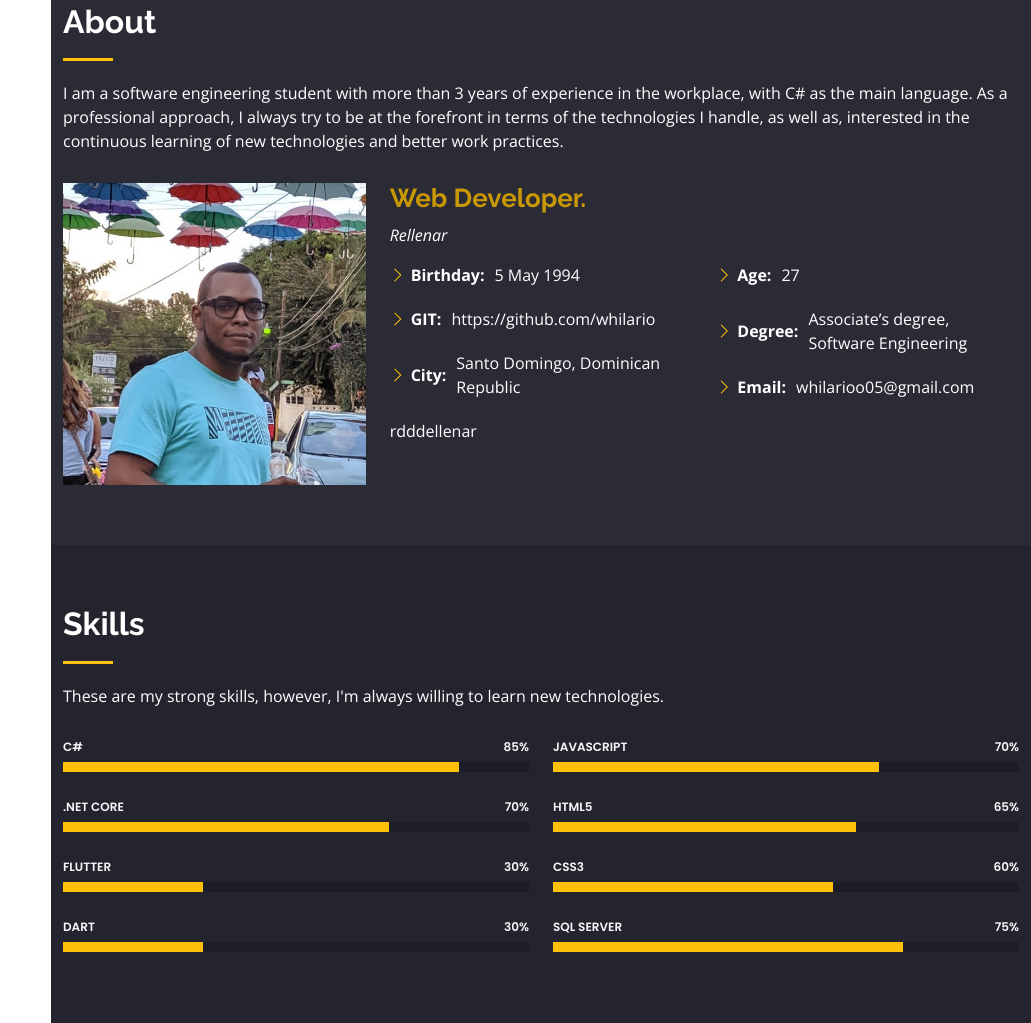
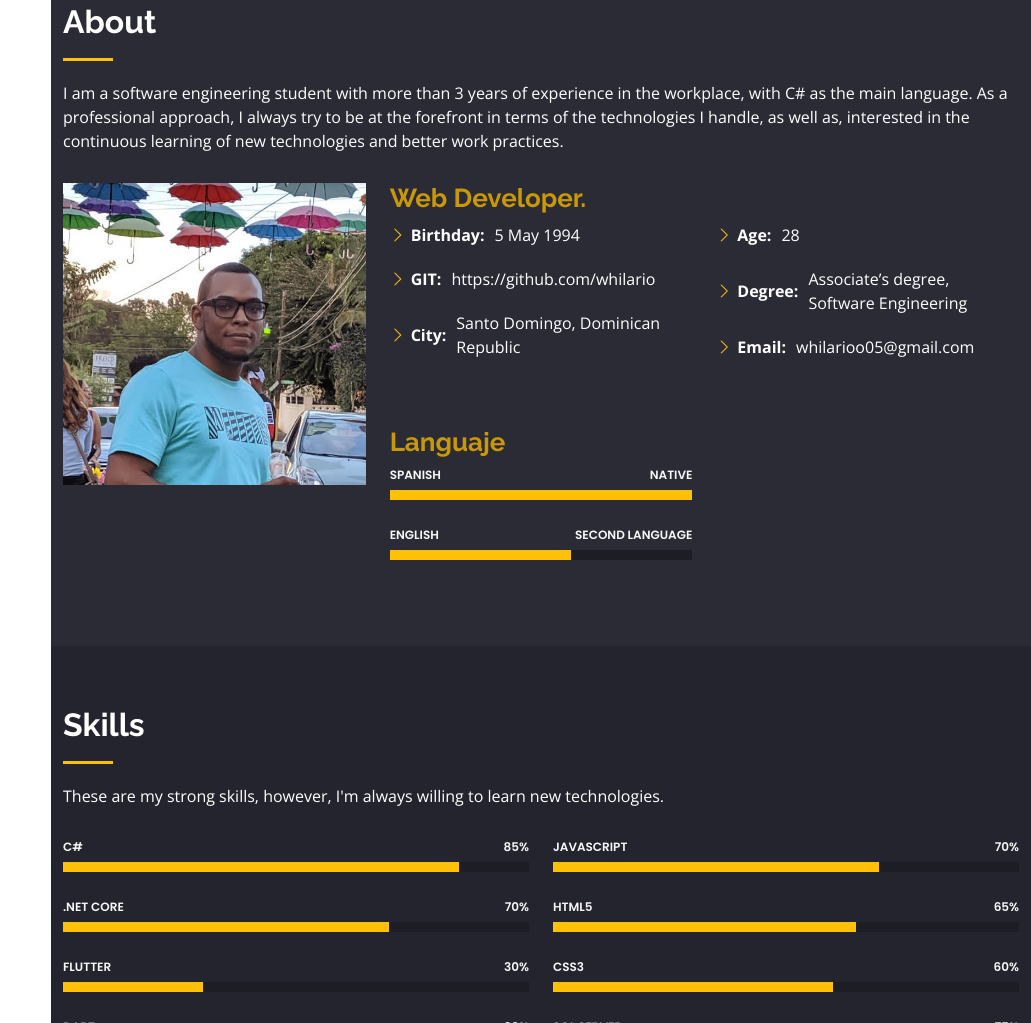
Before and after one commit to whilario/Portafolio, a plain HTML site: page index.html in a window 1280 px wide. Shown: the part 857-1880 px from the top of the page, without its empty margins (249-1280 px from the left). Drawn offline with nearby package versions, Linux system fonts and the light colour scheme.

Commit message:
se agregaron las barras de idiomas y se modifico el css de la misma

```diff
--- a/assets/css/style.css
+++ b/assets/css/style.css
@@ -328,6 +328,42 @@ section {
 .about .content p:last-child {
   margin-bottom: 0;
 }
+/*--------------------------------------------------------------
+# Languaje bars
+--------------------------------------------------------------*/
+
+.about .progress {
+  height: 60px;
+  display: block;
+  background: none;
+  border-radius: 0;
+}
+.about .progress .skill {
+  padding: 0;
+  margin: 0 0 6px 0;
+  text-transform: uppercase;
+  display: block;
+  font-weight: 600;
+  font-family: "Poppins", sans-serif;
+  color: #f7f7f7;
+}
+.about .progress .skill .val {
+  float: right;
+  font-style: normal;
+}
+.about .progress-bar-wrap {
+  background: #1d1d25;
+  height: 10px;
+}
+.about .progress-bar {
+  width: 1px;
+  height: 10px;
+  transition: 0.9s;
+  background-color: #FFC107;
+}
+
+/*-------------------------------*/
+
 
 /*--------------------------------------------------------------
 # Akills
--- a/index.html
+++ b/index.html
@@ -93,9 +93,7 @@
 
           <div class="col-lg-8 pt-4 pt-lg-0 content" data-aos="fade-left">
             <h3> Web Developer.</h3>
-            <p class="fst-italic">
-              Rellenar
-            </p>
+
             <div class="row">
               <div class="col-lg-6">
                 <ul>
@@ -106,21 +104,39 @@
               </div>
               <div class="col-lg-6">
                 <ul>
-                  <li><i class="bi bi-chevron-right"></i> <strong>Age:</strong> <span>27</span></li>
+                  <li><i class="bi bi-chevron-right"></i> <strong>Age:</strong> <span>28</span></li>
                   <li><i class="bi bi-chevron-right"></i> <strong>Degree:</strong> <span>Associate’s degree, Software Engineering</span></li>
                   <li><i class="bi bi-chevron-right"></i> <strong>Email:</strong> <span>whilarioo05@gmail.com</span></li>
                 </ul>
               </div>
             </div>
-            <p>
-              rdddellenar
-            </p>
+            <br></br>
+            <h3>Languaje</h3>
 
-            <!-- languaje circle -->
+            <!-- languaje  -->
+
+              <div class="row skills-content">
+
+                <div class="col-lg-6" data-aos="fade-up">
+
+                  <div class="progress">
+                    <span class="skill">Spanish<i class="val">Native</i></span>
+                    <div class="progress-bar-wrap">
+                      <div class="progress-bar" role="progressbar" aria-valuenow="100" aria-valuemin="0" aria-valuemax="100"></div>
+                    </div>
+                  </div>
+
+                  <div class="progress">
+                    <span class="skill">English <i class="val">second language</i></span>
+                    <div class="progress-bar-wrap">
+                      <div class="progress-bar" role="progressbar" aria-valuenow="60" aria-valuemin="0" aria-valuemax="100"></div>
+                    </div>
+                  </div>
+                </div>
+              </div>
 
 
-
-             <!--end languaje circle  -->
+             <!--end languaje  -->
 
           </div>
         </div>
```
